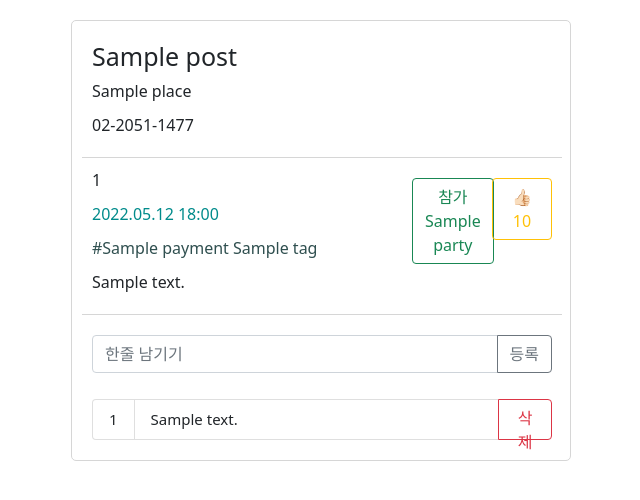
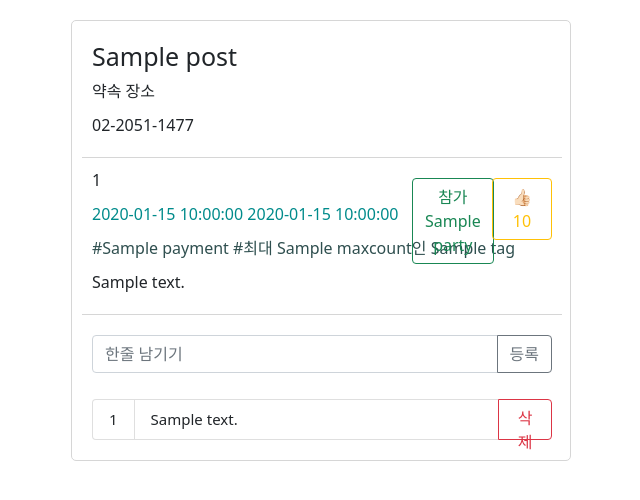
Before and after one commit to Luwin-Seo/No-Honbop, a Flask app: template templates/detail.html in a window 1280 px wide. Shown: the top 500 px of the page, without its empty margins (319-959 px from the left). Run offline with Flask 2, Linux system fonts and the light colour scheme; the template is opened without the code that fills it: most values are stand-ins (such as "Sample title", 1, 10 or a date in 2020); some libraries are stand-ins or nearby versions.

Commit message:
상세페이지 업데이트

```diff
--- a/templates/detail.html
+++ b/templates/detail.html
@@ -11,7 +11,7 @@
       <div id="item_info">
         <div id="store">
           <h1>{{post.title}}</h1>
-          <p>{{post.place}}</p>
+          <p>약속 장소</p>
           <p>02-2051-1477</p>
         </div>
         <div id="user">
@@ -23,10 +23,9 @@
             <input type="hidden" name="post_id" value={{post_id}}>
             <button type="submit" class="btn btn-outline-warning">👍🏻 {{likes}}</button>
           </form>
-          <i class="bi bi-hand-thumbs-up"></i>
           <p class="user_id">{{post.user_id}}</p>
-          <p class="date">2022.05.12 18:00</p>
-          <p class="tags">#{{post.payment}} {{post.tag}}</p>
+          <p class="date">{{post.date}} {{post.time}}</p>
+          <p class="tags">#{{post.payment}} #최대 {{post.maxcount}}인 {{post.tag}}</p>
           <p>{{post.desc}}</p>
         </div>
         <form id='write' action='/detail/write' method='post'>
```
